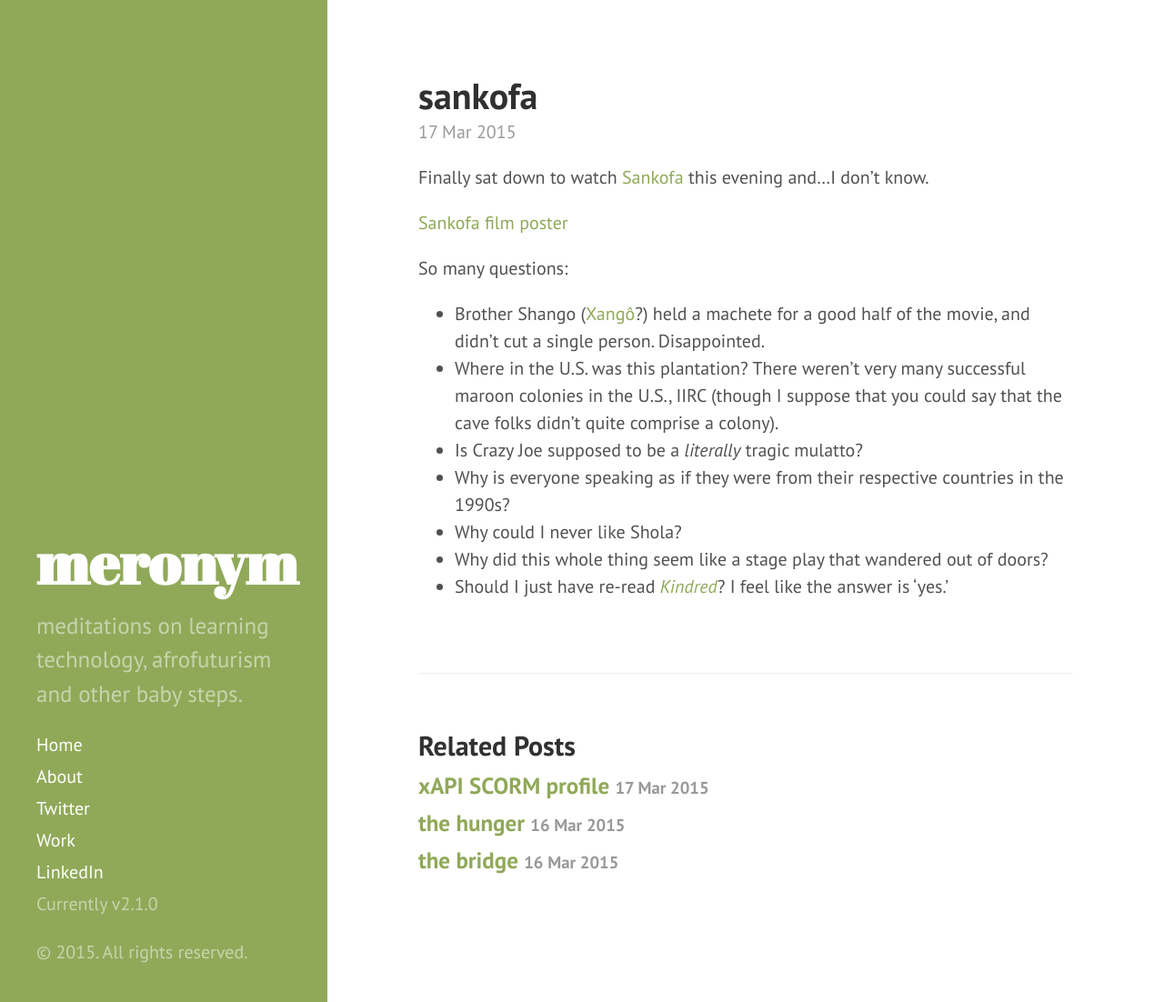
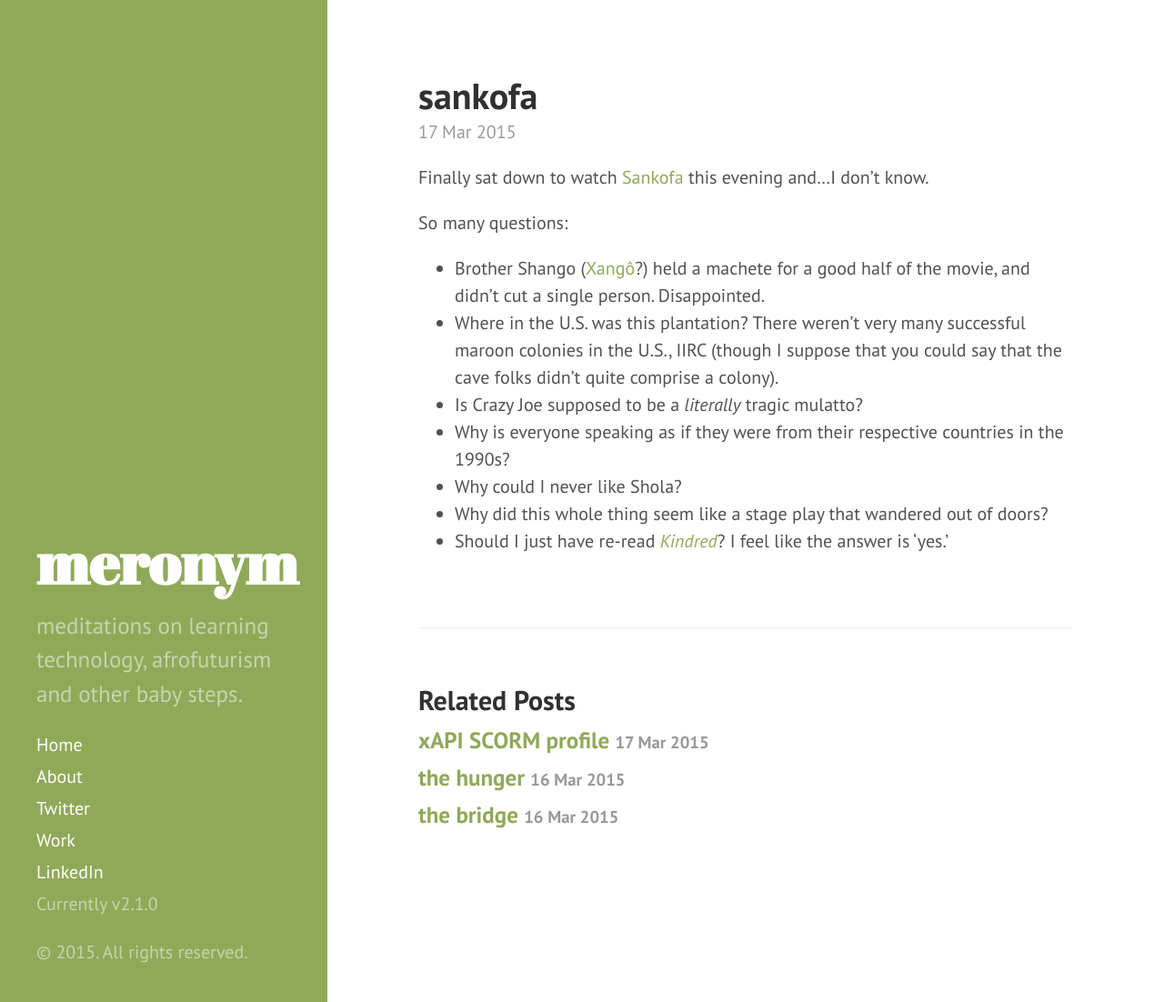
Before and after one commit to craigwiggins/craigwiggins.github.io, a Jekyll site: the page built from _posts/2015-03-17-sankofa.md, in a window 1280 px wide and 1102 px high. Shown: the whole window at 91% size. Built offline with Jekyll 4.4.1, drawn with Linux system fonts in a browser that asks for light colours; Markdown is read by kramdown in place of the engine named in the settings.

Commit message:
got rid of Sankofa poster image

```diff
--- a/_posts/2015-03-17-sankofa.md
+++ b/_posts/2015-03-17-sankofa.md
@@ -4,8 +4,6 @@ title: sankofa
 ---
 
 Finally sat down to watch [Sankofa](http://www.imdb.com/title/tt0108041/) this evening and...I don't know.
-
-[Sankofa film poster](http://upload.wikimedia.org/wikipedia/en/e/e1/Sankofafilm.jpg "Sankofa film")
 
 So many questions:
 
```
